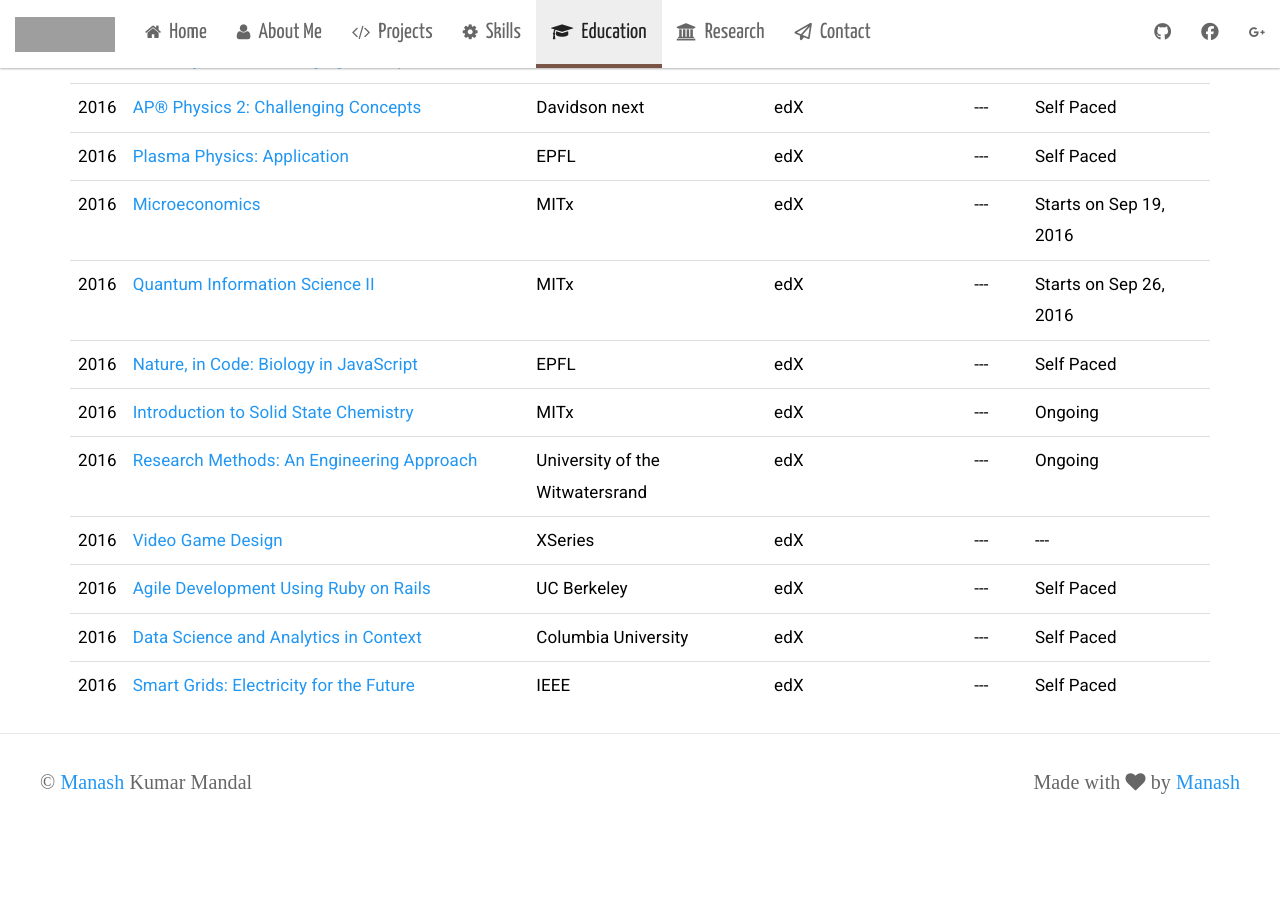
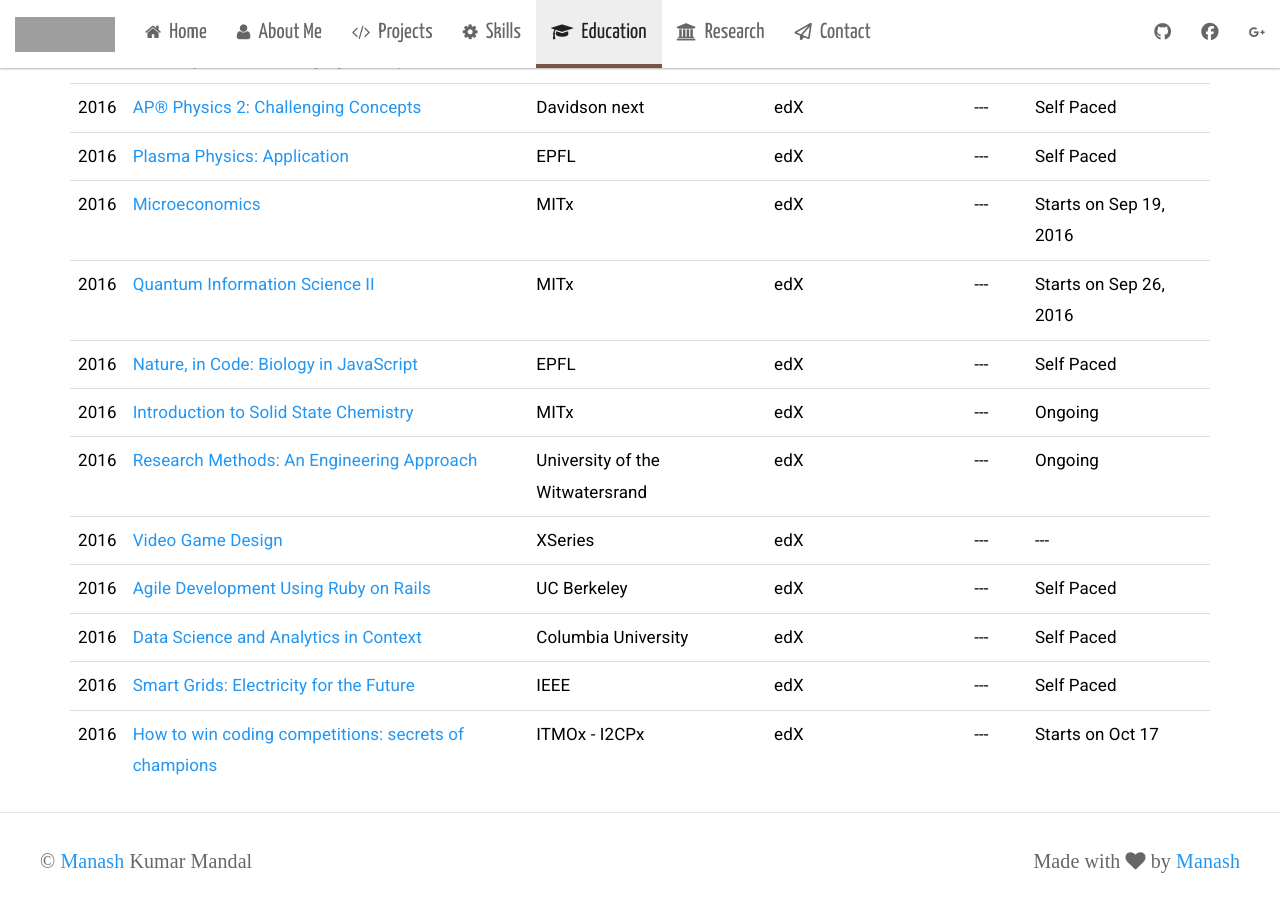
Before and after one commit to manashmandal/manashmandal.github.io, a Jekyll site: the page built from education.html, in a window 1280 px wide and 900 px high, scrolled down 2787 px. Built offline with Jekyll 4.4.1, drawn with Linux system fonts in a browser that asks for light colours; nearby versions of some CDN libraries; some web fonts are replaced; before the commit the page ends 3607 px from its top, so only the background shows below that; grey boxes are pictures that could not be loaded.

Commit message:
added new MOOC

```diff
--- a/education.html
+++ b/education.html
@@ -493,6 +493,15 @@
             <td>Self Paced</td>
         </tr>
 
+        <tr>
+            <td>2016</td>
+            <td><a href="#" target="_blank">How to win coding competitions: secrets of champions</a></td>
+            <td>ITMOx -  I2CPx</td>
+            <td>edX</td>
+            <td>---</td>
+            <td>Starts on Oct 17</td>
+        </tr>
+
     </table>
 
 </div>
```
